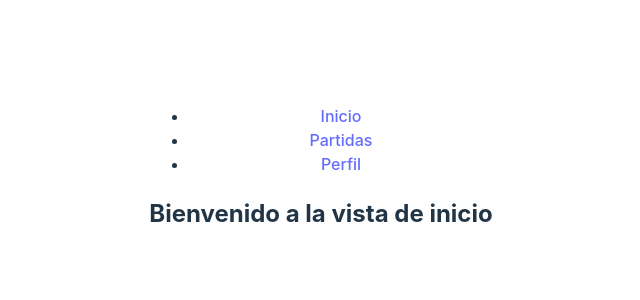
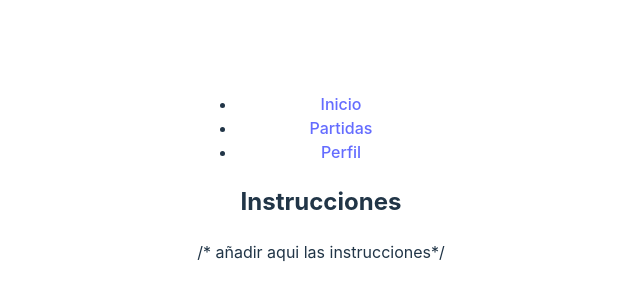
Before and after one commit to didacfrndz/pruebaTetris, a React (Vite) app: page / in a window 1280 px wide. Shown: the part 230-530 px from the top of the page, without its empty margins (319-959 px from the left). Built offline with nearby package versions, Linux system fonts and the light colour scheme.

Commit message:
enrutadodeInicio

```diff
--- a/src/App.jsx
+++ b/src/App.jsx
@@ -2,7 +2,7 @@ import './App.css';
 import React from 'react';
 import { BrowserRouter as Router, Route, Routes, Link } from 'react-router-dom';
 import { VistaPartidas } from './vistas/vistapartidas.jsx';
-
+import {VistaInicio} from './vistas/vistainicio.jsx';
 
 
 
@@ -27,14 +27,14 @@ function App() {
       <div className="vistas">
         {/* Define las rutas y sus componentes */}
         <Routes>
-          <Route path="/" element={<h2>Bienvenido a la vista de inicio</h2>} />
+          <Route path="/" element={<VistaInicio/>} />
           <Route path="/partidas" element={<VistaPartidas />} />
           <Route path="/perfil" element={<h2>Vista de Perfil</h2>} />
         </Routes>
       </div>
     </Router>
 
-    //añadir aqui la vista de inicio con las instrucciones
+
   );
 }
 
```
